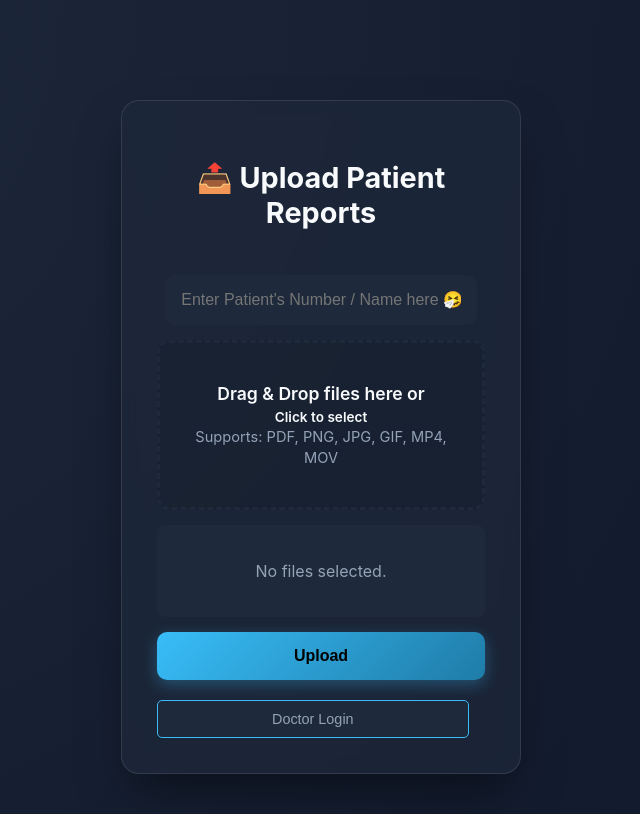
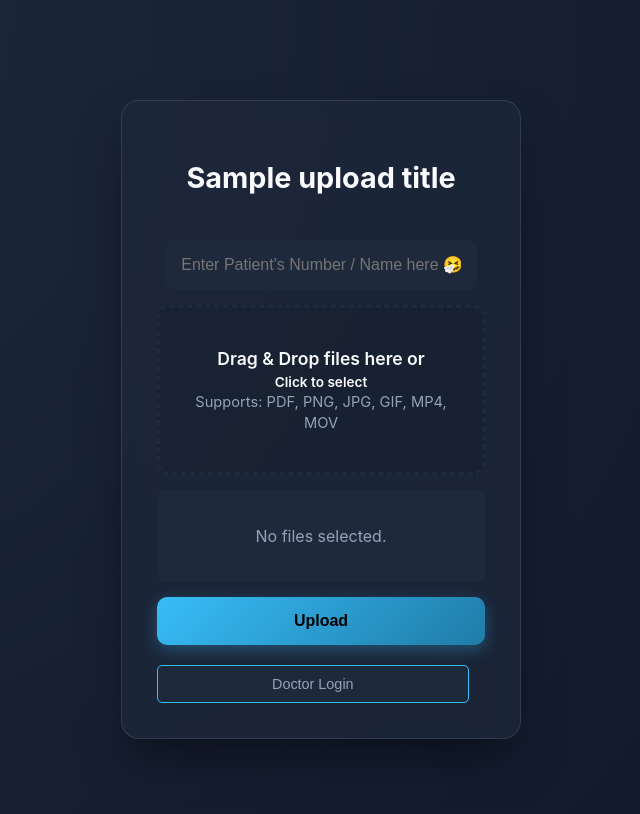
Before and after one commit to omkar142web/report-hub, a Flask app: template templates/index.html in a window 1280 px wide. Shown: the top 814 px of the page, without its empty margins (319-959 px from the left). Run offline with Flask 3, Linux system fonts and the light colour scheme; the template is opened without the code that fills it: most values are stand-ins (such as "Sample title", 1, 10 or a date in 2020).

Commit message:
dynamic heading

```diff
--- a/app.py
+++ b/app.py
@@ -53,10 +53,15 @@ ALLOWED_EXTENSIONS = {'pdf', 'png', 'jpg', 'jpeg', 'gif', 'mp4', 'mov', 'webm'}
 def login_required(f):
     @wraps(f)
     def decorated_function(*args, **kwargs):
-        if not session.get("doctor"):
-            return redirect(url_for('login'))  # ✅ correct
+        if not (
+            session.get("doctor")
+            or session.get("doctor_auth")
+            or session.get("hospital_auth")
+        ):
+            return redirect(url_for("login"))
         return f(*args, **kwargs)
     return decorated_function
+
 
 
 
@@ -217,7 +222,13 @@ def upload_hospital(hospital_code):
         })
 
     # GET → same upload UI
-    return render_template("index.html")
+    display_name = hospital_code.replace("_", " ").title()
+
+    return render_template(
+        "index.html",
+        upload_title=f"📤 Upload Files to {display_name}"
+    )
+
 
 
 
@@ -269,7 +280,11 @@ def index():
             success_message = f"{uploaded_count} file(s) uploaded for {patient}."
             return jsonify({"success": success_message})
 
-    return render_template("index.html")
+    return render_template(
+    "index.html",
+    upload_title="📤 Upload Private Reports Only ⚠️"
+)
+
 
 
 
@@ -411,7 +426,13 @@ def upload_doctor(doctor_code):
         })
 
     # 3️⃣ GET → reuse existing upload UI
-    return render_template("index.html")
+    display_name = f"Dr {doctor_code.replace('dr_', '').title()}"
+
+    return render_template(
+        "index.html",
+        upload_title=f"📤 Uploading Files for {display_name}"
+    )
+
 
 
 @app.route("/reports/h/<hospital_code>")
--- a/templates/index.html
+++ b/templates/index.html
@@ -3,7 +3,7 @@
   <head>
     <meta charset="UTF-8" />
     <meta name="viewport" content="width=device-width, initial-scale=1.0" />
-    <title>Upload Report</title>
+    <title>Upload File </title>
     <link
       rel="stylesheet"
       href="{{ url_for('static', filename='style.css') }}"
@@ -16,7 +16,9 @@
   </head>
   <body>
     <div class="center-box">
-      <h2>📤 Upload Patient Reports</h2>
+      <!-- <h2>📤 Upload Patient Reports</h2> -->
+       <h2>{{ upload_title }}</h2>
+
 
       <form
       id="upload-form"
```
